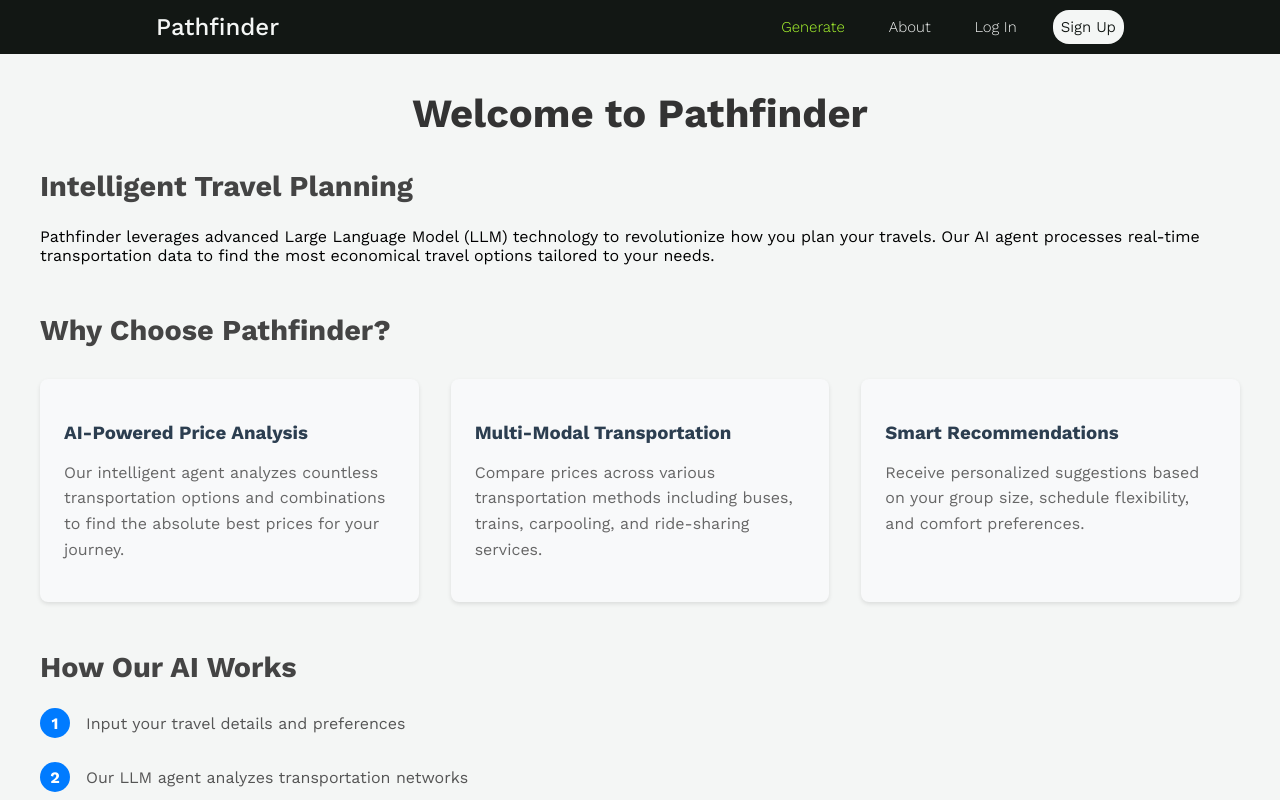
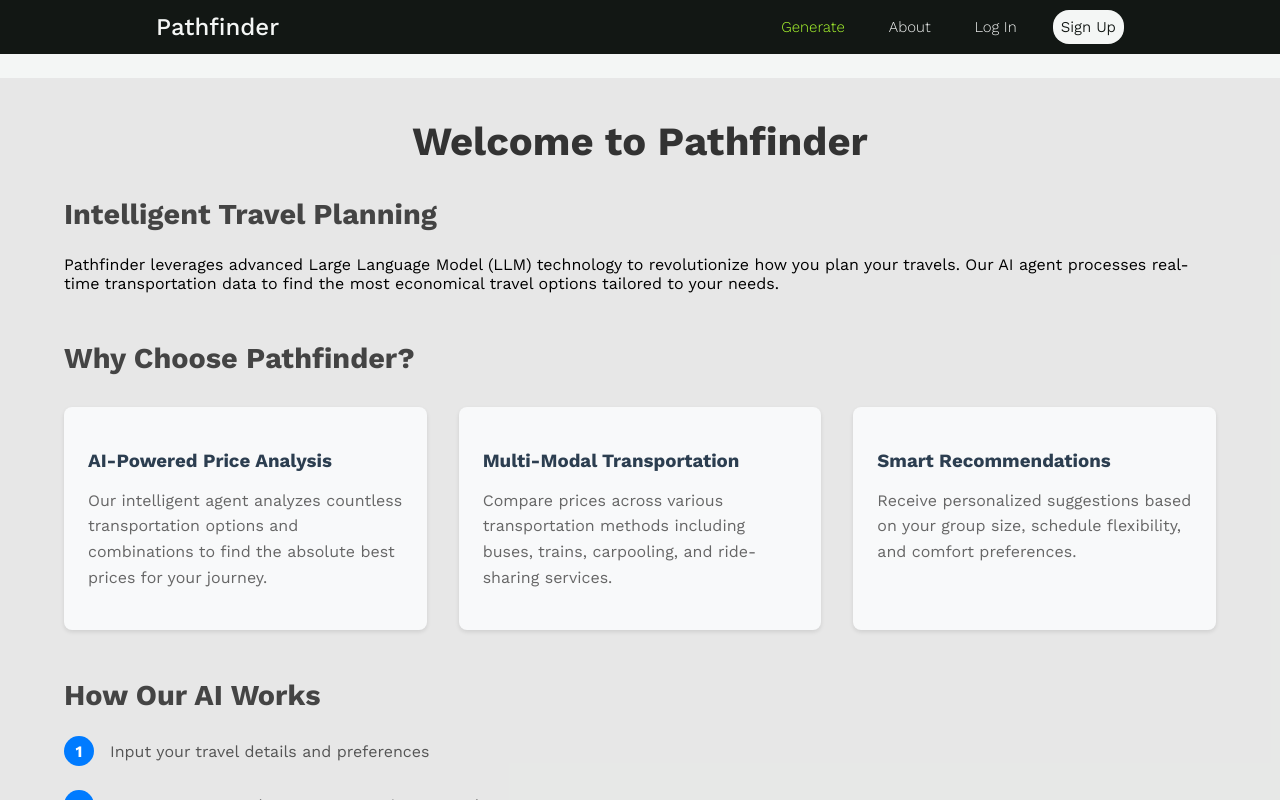
Before and after one commit to loganmarkley/Pathfinder, an Angular app in the folder frontend-directory/: page /about-us in a window 1280 px wide. Built offline with nearby package versions, Linux system fonts and the light colour scheme.

Commit message:
update about page spacing

```diff
--- a/frontend-directory/src/app/about-us/about-us.component.html
+++ b/frontend-directory/src/app/about-us/about-us.component.html
@@ -1,6 +1,6 @@
 <app-nav-bar></app-nav-bar>
 <div class="about-container">
-  <h1 style="margin-top: 4px;">Welcome to Pathfinder</h1>
+  <h1 style="margin-top: -24px;">Welcome to Pathfinder</h1>
 
   <section class="ai-agent">
     <h2>Intelligent Travel Planning</h2>
--- a/frontend-directory/src/app/about-us/about-us.component.less
+++ b/frontend-directory/src/app/about-us/about-us.component.less
@@ -1,7 +1,11 @@
 .about-container {
   max-width: 1200px;
   margin: 0 auto;
-  padding: 2rem;
+  padding: 4rem;
+  background-color: rgba(223, 223, 223, 0.623);
+  margin-top: 24px;
+  margin-bottom: 24px;
+  ;
 
   h1 {
     font-size: 2.5rem;
@@ -91,6 +95,7 @@
 
 @media (max-width: 768px) {
   .about-container {
+
     padding: 1rem;
 
     h1 {
```
